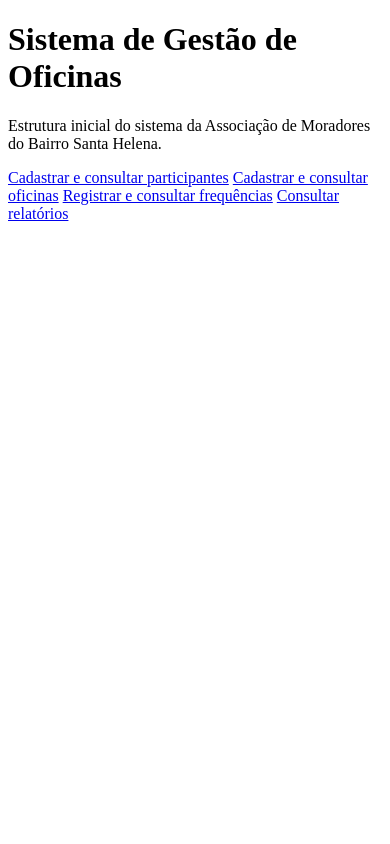
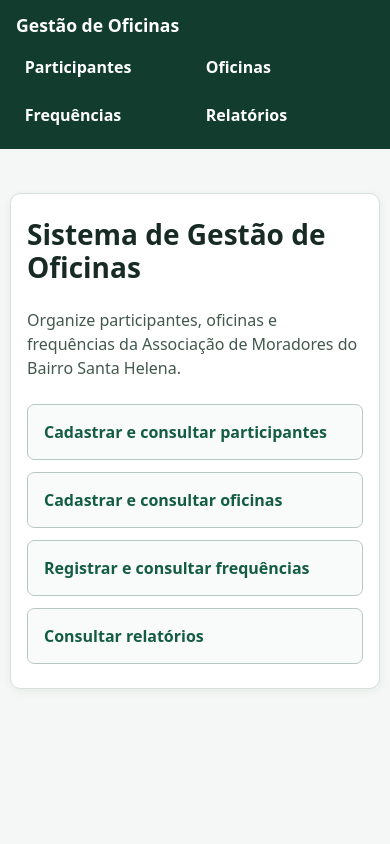
Before and after one commit to luisslj/Sistema-de-Gest-o-de-Oficinas, a Flask app: page / in a window 390 px wide. Run offline with Flask 3, Linux system fonts and the light colour scheme.

Commit message:
fix: ajustes de responsividade e acessibilidade para dispositivos móveis
Co-authored-by: Copilot <223556219+Copilot@users.noreply.github.com>

```diff
--- /dev/null
+++ b/app/static/styles.css
@@ -0,0 +1,325 @@
+:root {
+  color-scheme: light;
+  font-family: system-ui, -apple-system, BlinkMacSystemFont, "Segoe UI", sans-serif;
+  color: #172b24;
+  background: #f4f7f5;
+  font-synthesis: none;
+  text-rendering: optimizeLegibility;
+  --color-primary: #176b4d;
+  --color-primary-hover: #10543c;
+  --color-border: #b7c8bf;
+  --color-surface: #fff;
+  --color-muted: #42584d;
+  --focus-ring: #ba4b00;
+}
+
+* {
+  box-sizing: border-box;
+}
+
+body {
+  min-width: 320px;
+  min-height: 100vh;
+  margin: 0;
+  line-height: 1.5;
+}
+
+a {
+  color: #145d44;
+  text-underline-offset: 0.18em;
+}
+
+a:hover {
+  color: #0c422f;
+}
+
+a:focus-visible,
+button:focus-visible,
+input:focus-visible,
+select:focus-visible,
+textarea:focus-visible {
+  outline: 3px solid var(--focus-ring);
+  outline-offset: 3px;
+}
+
+.skip-link {
+  position: absolute;
+  z-index: 2;
+  top: 0.5rem;
+  left: 0.5rem;
+  padding: 0.75rem 1rem;
+  transform: translateY(-160%);
+  border-radius: 0.35rem;
+  color: #fff;
+  background: #123d2e;
+}
+
+.skip-link:focus {
+  transform: translateY(0);
+}
+
+.site-header {
+  display: flex;
+  align-items: center;
+  justify-content: space-between;
+  gap: 1rem;
+  padding: 0.8rem max(1rem, calc((100% - 72rem) / 2));
+  color: #fff;
+  background: #123d2e;
+}
+
+.brand {
+  flex: 0 0 auto;
+  color: #fff;
+  font-size: 1.1rem;
+  font-weight: 700;
+  text-decoration: none;
+}
+
+.site-header nav {
+  display: flex;
+  flex-wrap: wrap;
+  gap: 0.35rem;
+}
+
+.site-header nav a {
+  display: inline-flex;
+  min-height: 44px;
+  align-items: center;
+  padding: 0.55rem 0.75rem;
+  border-radius: 0.35rem;
+  color: #fff;
+  font-weight: 600;
+  text-decoration: none;
+}
+
+.site-header nav a:hover,
+.site-header nav a:focus-visible {
+  color: #123d2e;
+  background: #e5f1eb;
+}
+
+.container {
+  width: min(100% - 2rem, 72rem);
+  margin: 0 auto;
+  padding: 2rem 0 4rem;
+}
+
+h1,
+h2 {
+  line-height: 1.2;
+}
+
+h1 {
+  margin-top: 0;
+  font-size: clamp(1.75rem, 4vw, 2.4rem);
+}
+
+h2 {
+  font-size: clamp(1.25rem, 3vw, 1.55rem);
+}
+
+section,
+.welcome-panel {
+  margin-block: 1.5rem;
+  padding: clamp(1rem, 3vw, 1.5rem);
+  border: 1px solid #d5e0da;
+  border-radius: 0.65rem;
+  background: var(--color-surface);
+  box-shadow: 0 0.15rem 0.6rem rgb(18 61 46 / 6%);
+}
+
+.welcome-panel {
+  padding-block: clamp(1.5rem, 5vw, 3rem);
+}
+
+.home-links {
+  display: grid;
+  grid-template-columns: repeat(auto-fit, minmax(min(100%, 15rem), 1fr));
+  gap: 0.75rem;
+  margin-top: 1.5rem;
+}
+
+.home-links a {
+  display: flex;
+  min-height: 56px;
+  align-items: center;
+  padding: 0.9rem 1rem;
+  border: 1px solid var(--color-border);
+  border-radius: 0.45rem;
+  background: #f8fbf9;
+  font-weight: 650;
+  text-decoration: none;
+}
+
+.home-links a:hover {
+  border-color: var(--color-primary);
+  background: #eaf4ee;
+}
+
+form {
+  max-width: 42rem;
+}
+
+form p {
+  margin-block: 1rem;
+}
+
+label {
+  display: block;
+  margin-bottom: 0.35rem;
+  font-weight: 650;
+}
+
+input,
+select,
+textarea {
+  display: block;
+  width: 100%;
+  min-height: 46px;
+  padding: 0.65rem 0.75rem;
+  border: 1px solid #82978b;
+  border-radius: 0.35rem;
+  color: #172b24;
+  background: #fff;
+  font: inherit;
+}
+
+textarea {
+  min-height: 8rem;
+  resize: vertical;
+}
+
+button {
+  min-height: 48px;
+  padding: 0.7rem 1.1rem;
+  border: 0;
+  border-radius: 0.4rem;
+  color: #fff;
+  background: var(--color-primary);
+  font: inherit;
+  font-weight: 700;
+  cursor: pointer;
+}
+
+button:hover {
+  background: var(--color-primary-hover);
+}
+
+.table-scroll {
+  max-width: 100%;
+  overflow-x: auto;
+  border: 1px solid var(--color-border);
+  border-radius: 0.4rem;
+  overscroll-behavior-inline: contain;
+}
+
+table {
+  width: 100%;
+  border-collapse: collapse;
+  text-align: left;
+}
+
+.table-scroll table {
+  min-width: 38rem;
+}
+
+th,
+td {
+  padding: 0.75rem;
+  border-bottom: 1px solid #d5e0da;
+  vertical-align: top;
+}
+
+th {
+  color: #173c2e;
+  background: #eaf2ed;
+}
+
+tbody tr:last-child td {
+  border-bottom: 0;
+}
+
+td {
+  overflow-wrap: anywhere;
+}
+
+.notice-list {
+  padding: 0.8rem 1rem 0.8rem 2.5rem;
+  border-radius: 0.4rem;
+  background: #fff4e8;
+}
+
+.notice-list .success {
+  color: #145d35;
+}
+
+.notice-list .error {
+  color: #8b1e16;
+}
+
+.summary-list {
+  display: flex;
+  flex-wrap: wrap;
+  gap: 0.75rem;
+  padding: 0;
+  list-style: none;
+}
+
+.summary-list li {
+  flex: 1 1 12rem;
+  padding: 0.9rem;
+  border-radius: 0.4rem;
+  background: #eaf2ed;
+  font-weight: 650;
+}
+
+.form-actions {
+  display: flex;
+  flex-wrap: wrap;
+  align-items: center;
+  gap: 1rem;
+}
+
+.muted {
+  color: var(--color-muted);
+}
+
+@media (max-width: 42rem) {
+  .site-header {
+    align-items: stretch;
+    flex-direction: column;
+    gap: 0.4rem;
+    padding: 0.75rem 1rem;
+  }
+
+  .site-header nav {
+    display: grid;
+    grid-template-columns: repeat(2, minmax(0, 1fr));
+    gap: 0.25rem;
+  }
+
+  .site-header nav a {
+    padding-inline: 0.55rem;
+  }
+
+  .container {
+    width: min(100% - 1.25rem, 72rem);
+    padding-top: 1.25rem;
+  }
+
+  .table-scroll table {
+    min-width: 34rem;
+  }
+}
+
+@media (prefers-reduced-motion: reduce) {
+  *,
+  *::before,
+  *::after {
+    scroll-behavior: auto !important;
+    animation-duration: 0.01ms !important;
+    animation-iteration-count: 1 !important;
+    transition-duration: 0.01ms !important;
+  }
+}
--- /dev/null
+++ b/app/templates/base.html
@@ -0,0 +1,25 @@
+<!doctype html>
+<html lang="pt-BR">
+  <head>
+    <meta charset="utf-8">
+    <meta name="viewport" content="width=device-width, initial-scale=1">
+    <meta name="theme-color" content="#f4f7f5">
+    <title>{% block title %}Sistema de Gestão de Oficinas{% endblock %}</title>
+    <link rel="stylesheet" href="{{ url_for('static', filename='styles.css') }}">
+  </head>
+  <body>
+    <a class="skip-link" href="#conteudo">Pular para o conteúdo</a>
+    <header class="site-header">
+      <a class="brand" href="{{ url_for('main.index') }}">Gestão de Oficinas</a>
+      <nav aria-label="Navegação principal">
+        <a href="{{ url_for('main.participants') }}">Participantes</a>
+        <a href="{{ url_for('main.workshops') }}">Oficinas</a>
+        <a href="{{ url_for('main.attendance') }}">Frequências</a>
+        <a href="{{ url_for('main.reports') }}">Relatórios</a>
+      </nav>
+    </header>
+    <main id="conteudo" class="container">
+      {% block content %}{% endblock %}
+    </main>
+  </body>
+</html>
--- a/app/templates/index.html
+++ b/app/templates/index.html
@@ -1,18 +1,14 @@
-<!doctype html>
-<html lang="pt-BR">
-  <head>
-    <meta charset="utf-8">
-    <meta name="viewport" content="width=device-width, initial-scale=1">
-    <title>Sistema de Gestão de Oficinas</title>
-  </head>
-  <body>
-    <main>
-      <h1>Sistema de Gestão de Oficinas</h1>
-      <p>Estrutura inicial do sistema da Associação de Moradores do Bairro Santa Helena.</p>
+{% extends "base.html" %}
+
+{% block content %}
+  <section class="welcome-panel" aria-labelledby="welcome-title">
+    <h1 id="welcome-title">Sistema de Gestão de Oficinas</h1>
+    <p class="muted">Organize participantes, oficinas e frequências da Associação de Moradores do Bairro Santa Helena.</p>
+    <nav class="home-links" aria-label="Funcionalidades do sistema">
       <a href="{{ url_for('main.participants') }}">Cadastrar e consultar participantes</a>
       <a href="{{ url_for('main.workshops') }}">Cadastrar e consultar oficinas</a>
       <a href="{{ url_for('main.attendance') }}">Registrar e consultar frequências</a>
       <a href="{{ url_for('main.reports') }}">Consultar relatórios</a>
-    </main>
-  </body>
-</html>
+    </nav>
+  </section>
+{% endblock %}
```
Also changed, not shown: app/templates/attendance.html (+9 -13 lines), app/templates/participants.html (+9 -13 lines), app/templates/reports.html (+13 -15 lines), app/templates/workshops.html (+9 -13 lines), tests/test_accessibility.py (added, +53 -0 lines), README.md.
